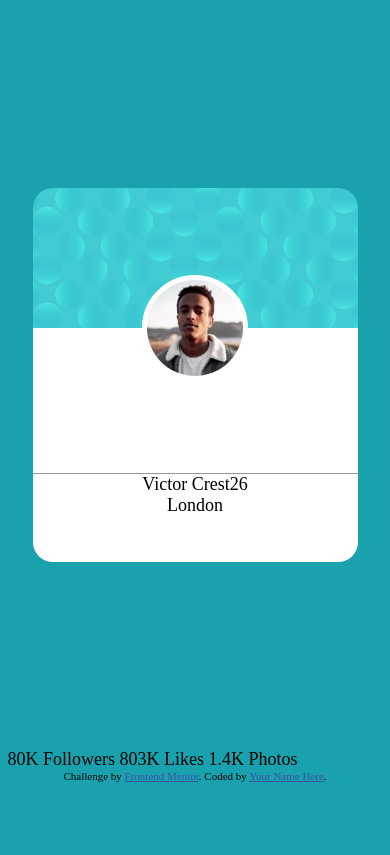
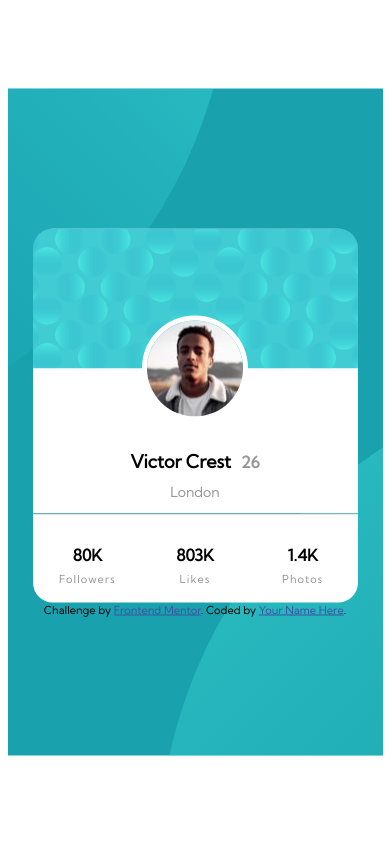
Before and after one commit to gawedzki/Profile-card-component, a plain HTML site: page index.html in a window 390 px wide. Drawn offline with Linux system fonts and the light colour scheme; a web font is replaced by a local one.

Commit message:
Finish mobile design

```diff
--- a/css/styles.css
+++ b/css/styles.css
@@ -1,15 +1,28 @@
 body {
+  max-width: 375px;
+  max-height: 667px;
+  margin: auto;
+  font-family: "Kumbh Sans", sans-serif;
+}
+#backgroundImg {
   width: 375px;
   height: 667px;
-  margin: auto;
+  position: absolute;
+  top: 50%;
+  -ms-transform: translateY(-50%);
+  transform: translateY(-50%);
+  display: flex;
+
+  background-color: red;
   background-color: hsl(185, 75%, 39%);
-  font-size: 18px;
-  font-family: "Kumbh Sans";
+  background-image: url("../images/bg-pattern-top.svg"),
+    url("../images/bg-pattern-bottom.svg");
+  background-repeat: no-repeat, no-repeat;
+  background-position: 125% 200%, -25% -90%;
 }
 #profileCard {
-  width: 325px;
-  height: 374px;
-  margin: 50% auto;
+  align-self: center;
+  margin: auto;
 }
 #profileOwner {
   width: 325px;
@@ -22,9 +35,9 @@ body {
   background-repeat: no-repeat;
 }
 #profileStats {
-  border-top: 1px solid hsl(0, 0%, 59%);
   width: 325px;
   height: 88px;
+  border-top: 1px solid hsl(0, 0%, 59%);
   border-radius: 0 0 20px 20px;
   margin: auto;
   background-color: white;
@@ -32,17 +45,54 @@ body {
 #profilePicture {
   width: 96px;
   height: 96px;
+  border: 5px solid white;
+  border-radius: 53px;
+  margin: 87px 0 0 109px;
+  background-color: white;
   display: inline-block;
-  margin: 87px 0 0 109px;
-  border: 5px solid white;
-  background-color: white;
-  border-radius: 53px;
+}
+#userName {
+  padding-right: 10px;
+  font-size: 18px;
+  font-weight: 700;
+}
+#userAge {
+  font-weight: 700;
+  color: hsl(0, 0%, 59%);
 }
 #user,
 #city {
   text-align: center;
 }
-#userName {
+#user {
+  padding-top: 24px;
 }
-#userAge {
+#city {
+  padding-top: 10px;
+  font-size: 14px;
+  font-weight: 400;
+  color: hsl(0, 0%, 59%);
 }
+#statTable {
+  width: 100%;
+  margin-top: 27px;
+}
+th,
+td {
+  width: 33.3%;
+  text-align: center;
+}
+td {
+  padding-top: 4px;
+  font-size: 11px;
+  font-weight: 400;
+  letter-spacing: 1px;
+  color: hsl(0, 0%, 59%);
+}
+.attribution {
+  font-size: 11px;
+  text-align: center;
+}
+.attribution a {
+  color: hsl(228, 45%, 44%);
+}
--- a/index.html
+++ b/index.html
@@ -4,41 +4,40 @@
   <meta charset="UTF-8">
   <meta name="viewport" content="width=device-width, initial-scale=1.0"> <!-- displays site properly based on user's device -->
 
-  <base href="">
   <link rel="icon" type="image/png" sizes="32x32" href="images/favicon-32x32.png">
   <link rel="stylesheet" href="css/styles.css">
-  <link rel="stylesheet" href="https://fonts.google.com/specimen/Kumbh+Sans">
+  <link rel="stylesheet" href="https://fonts.googleapis.com/css2?family=Kumbh+Sans&display=swap">
 
   <title>Frontend Mentor | Profile card component</title>
+</head>
 
-  <!-- Feel free to remove these styles or customise in your own stylesheet 👍 -->
-  <style>
-    .attribution { font-size: 11px; text-align: center; }
-    .attribution a { color: hsl(228, 45%, 44%); }
-  </style>
-</head>
 <body>
+  <div id="backgroundImg">
     <div id="profileCard">
       <div id="profileOwner">
         <img id="profilePicture" src="images/image-victor.jpg" alt="progile picture">
-    </div>
-    <div id="profileStats">
         <div id="user"><span id="userName">Victor Crest</span><span id="userAge">26</span></div>
         <div id="city">London</div>
       </div>
+      <div id="profileStats">
+        <table id="statTable">
+          <tr>
+            <th>80K</th>
+            <th>803K</th>
+            <th>1.4K</th>
+          </tr>
+          <tr>
+            <td>Followers</td>
+            <td>Likes</td>
+            <td>Photos</td>
+          </tr>
+        </table>
       </div>
-
-  80K
-  Followers
-
-  803K
-  Likes
-
-  1.4K
-  Photos
       <div class="attribution">
         Challenge by <a href="https://www.frontendmentor.io?ref=challenge" target="_blank">Frontend Mentor</a>.
         Coded by <a href="#">Your Name Here</a>.
       </div>
+    </div>
+  </div>
 </body>
 </html>
```
Lines whose indentation alone changed are shown as unchanged.
